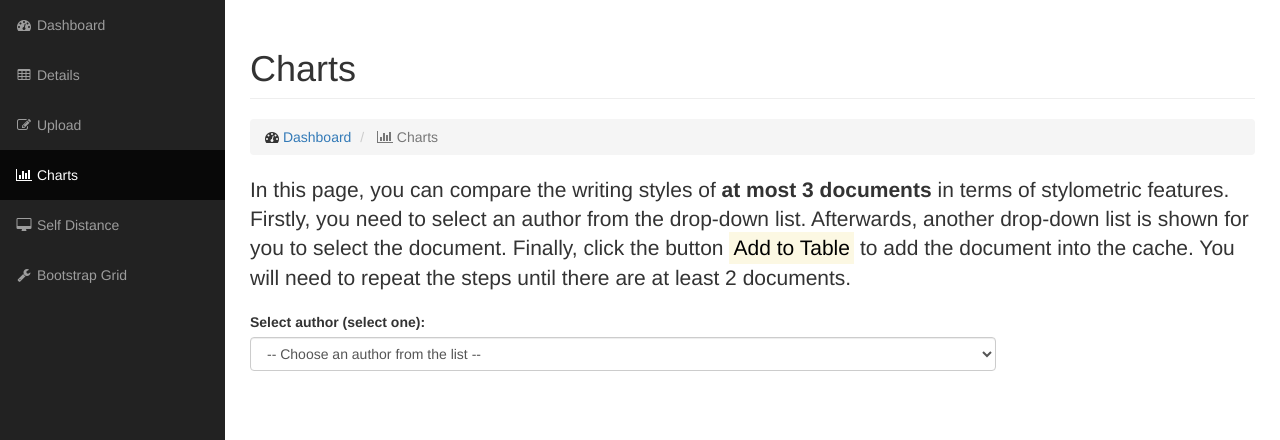
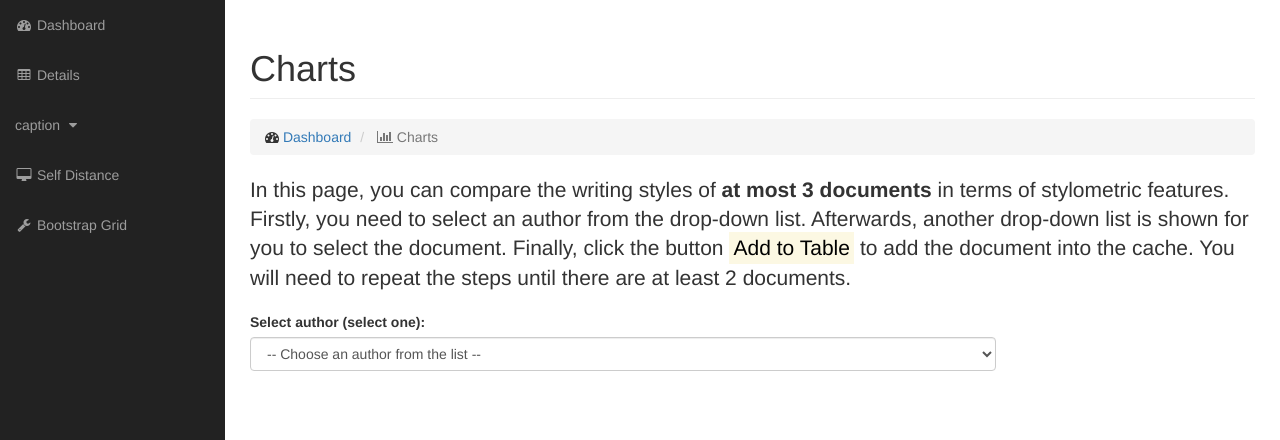
Before and after one commit to LucentC/authorshipIdentification_py, a Flask app: page /charts in a window 1280 px wide. Shown: the part 51-491 px from the top of the page. Run offline with Flask 2, Linux system fonts and the light colour scheme; a database or web service that is not in the repository returns one stand-in record (values such as "Sample title"); parts of the project's set-up code (start-up, migrations or seed data) failed here and were passed over; some libraries are stand-ins or nearby versions.

Commit message:
updating nav bar

```diff
--- a/flask_app/templates/template.html
+++ b/flask_app/templates/template.html
@@ -51,19 +51,42 @@
             {% set nav_bar = [
                 ('/', 'dashboard' ,'fa fa-fw fa-dashboard', 'Dashboard'),
                 ('details', 'details', 'fa fa-fw fa-table', 'Details'),
-                ('upload', 'upload', 'fa fa-fw fa-edit', 'Upload'),
-                ('charts', 'charts','fa fa-fw fa-bar-chart-o', 'Charts'),
+                ('algo', 'algo', 'fa fa-fw fa-arrows-v', 'Algorithm'),
                 ('selffunc', 'selffunc', 'fa fa-fw fa-desktop', 'Self Distance'),
                 ('/', 'test', 'fa fa-fw fa-wrench', 'Bootstrap Grid')
             ] -%}
 
+            {% set algorithm = [
+                ('upload', 'upload', 'fa fa-fw fa-edit', 'KNN Probabilistic'),
+                ('charts', 'charts','fa fa-fw fa-bar-chart-o', 'Charts')
+            ]-%}
+
             {% set active_page = active_page|default('dashboard') %}
-
 
             <ul class="nav navbar-nav side-nav">
                 {% for href, id, class, caption in nav_bar %}
                     <li{% if id == active_page %} class="active"{% endif %}>
-                        <a href="{{ href|e }}"><i class="{{ class|e }}"></i> {{ caption|e }}</a>
+
+                        {% if id == 'algo' %}
+
+                            <a class="dropdown-toggle" data-toggle="collapse" href="#">caption
+                            <i class="fa fa-fw fa-caret-down"></i></a>
+                            <ul class="collapse">
+
+                                {% for sub_href, sub_id, sub_class, sub_caption in algorithm %}
+                                    <li>
+                                        <a href="{{ sub_href|e }}">
+                                            <i class="{{ sub_class|e }}"></i> {{ sub_caption|e }}
+                                        </a>
+                                    </li>
+                                {% endfor %}
+
+                            </ul>
+
+                        {% else %}
+                            <a href="{{ href|e }}"><i class="{{ class|e }}"></i> {{ caption|e }}</a>
+                        {% endif %}
+
                     </li>
                 {% endfor %}
             </ul>
```
